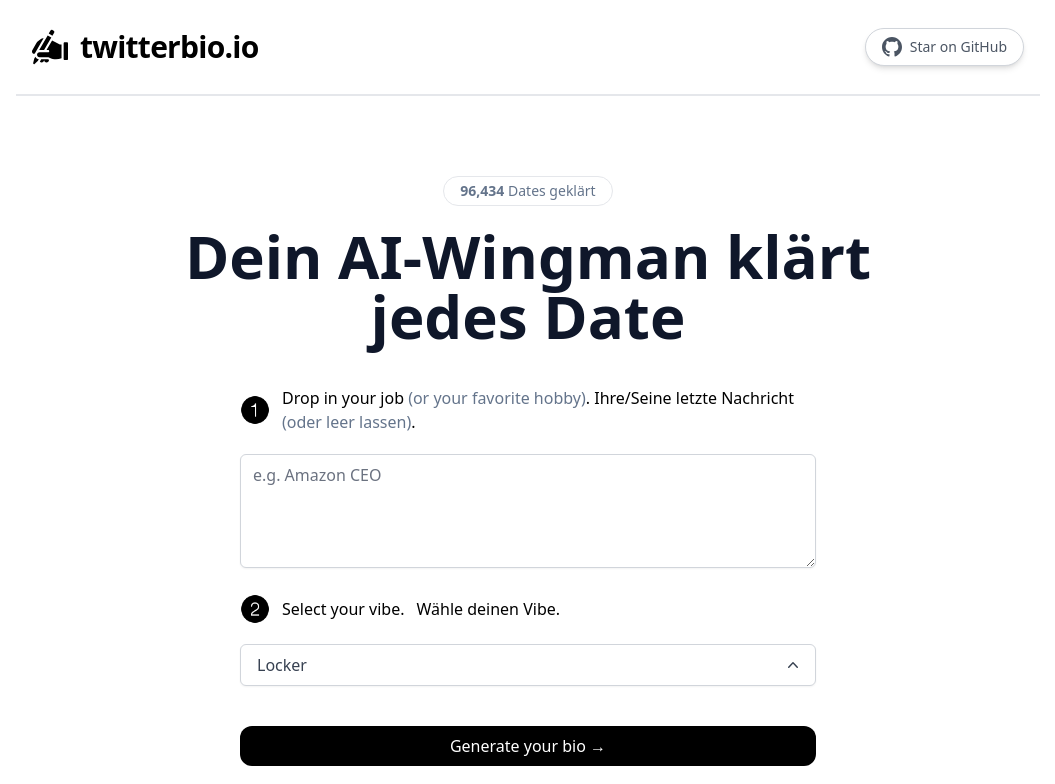
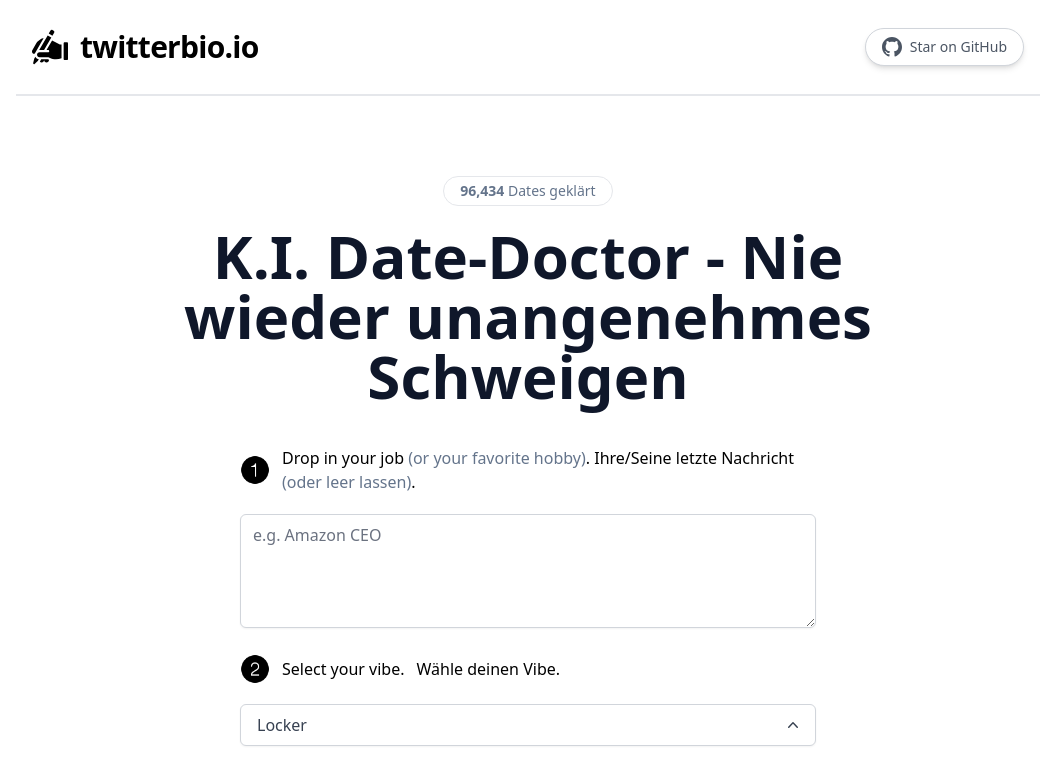
Before and after one commit to p100x/ai_wingman, a Next.js app: page / in a window 1280 px wide. Shown: the top 784 px of the page, without its empty margins (112-1167 px from the left). Built offline with nearby package versions, Linux system fonts and the light colour scheme.

Commit message:
Update index.tsx

```diff
--- a/pages/index.tsx
+++ b/pages/index.tsx
@@ -93,7 +93,7 @@ const prompt = `Generiere 3 ${
           <b>96,434</b> Dates geklärt
         </p>
         <h1 className="sm:text-6xl text-4xl max-w-[708px] font-bold text-slate-900">
-          Dein AI-Wingman klärt jedes Date
+          K.I. Date-Doctor - Nie wieder unangenehmes Schweigen
         </h1>
 
         <div className="max-w-xl w-full">
```
